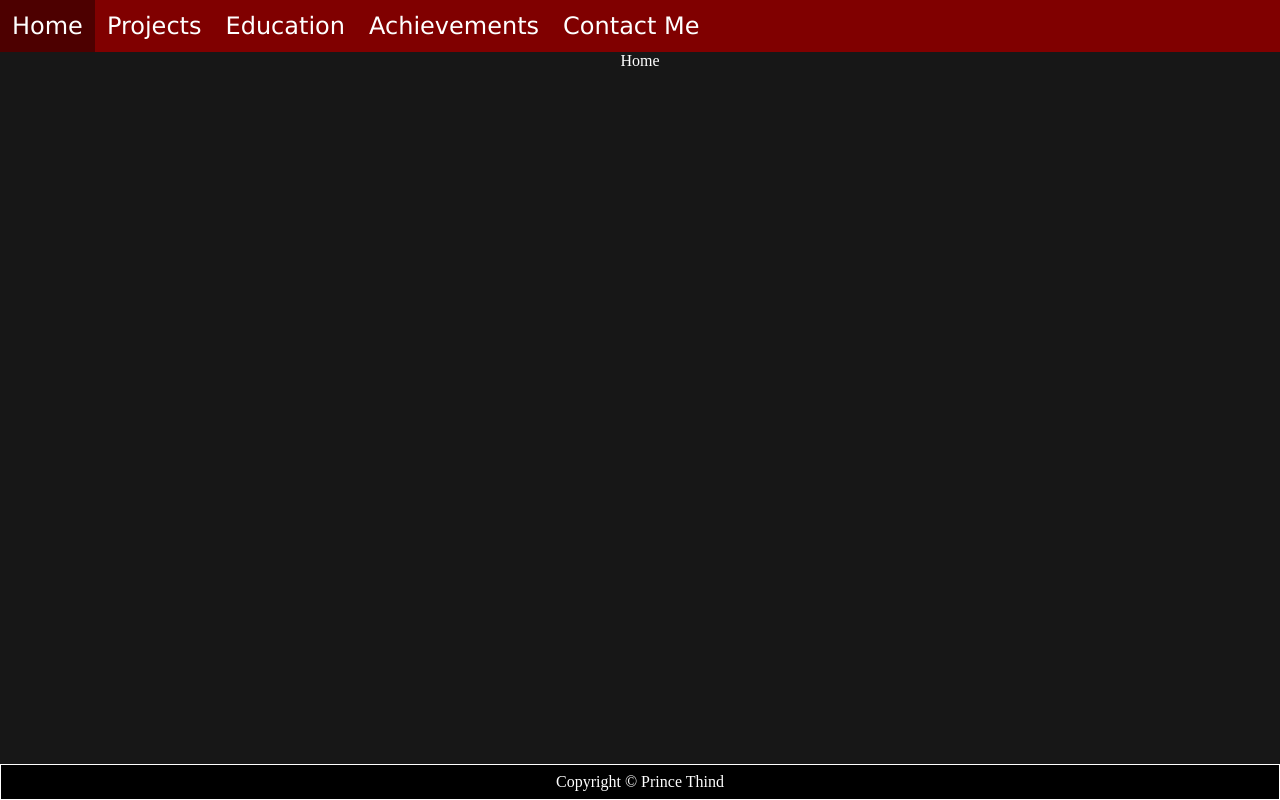
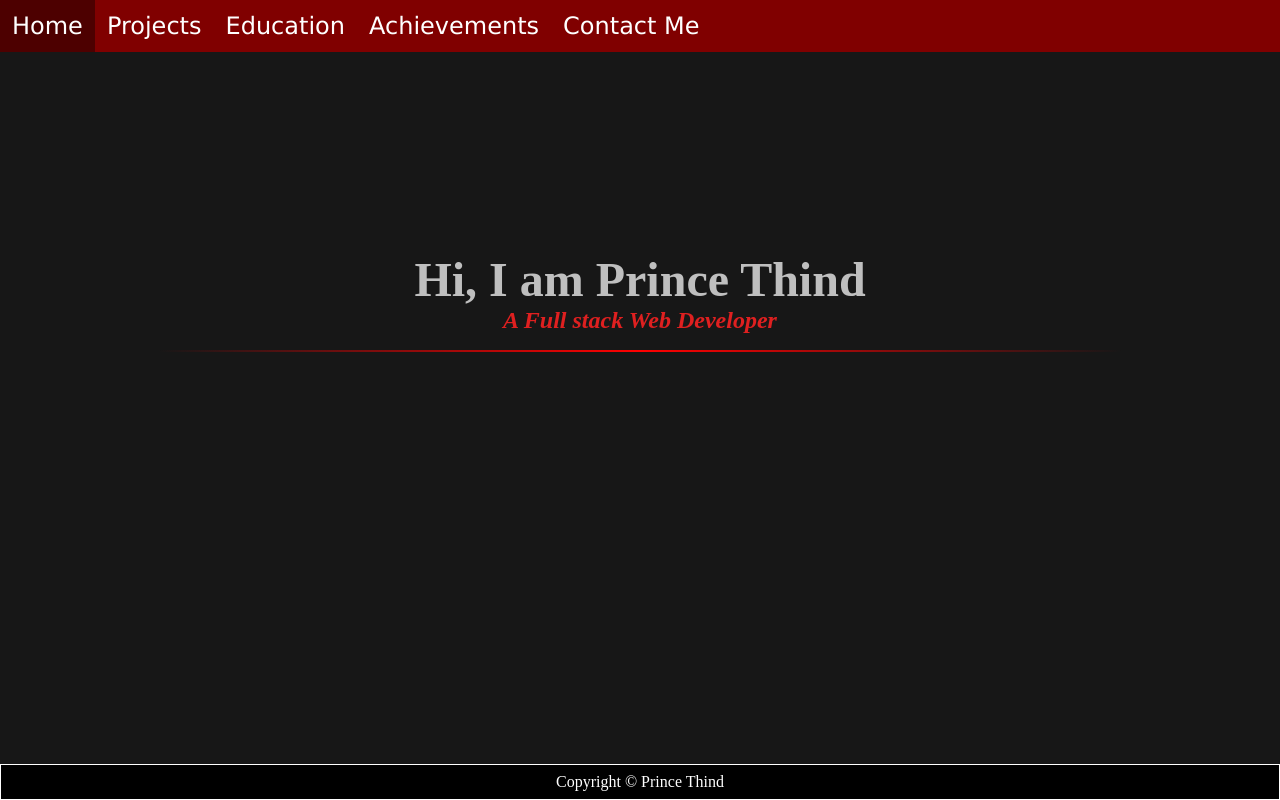
Before and after one commit to prince-thind/prince-thind.github.io, a Next.js app: page / in a window 1280 px wide. Built offline with nearby package versions, Linux system fonts and the light colour scheme.

Commit message:
implement basic intro

```diff
--- a/pages/index.js
+++ b/pages/index.js
@@ -1,7 +1,13 @@
+import styles from "../styles/Home.module.scss";
+
 export default function Home() {
   return (
-    <div>
-      Home
+    <div className={styles.home}>
+      <section className={styles.intro}>
+        <h1>Hi, I am Prince Thind</h1>
+        <h2>A Full stack Web Developer</h2>
+        <hr />
+      </section>
     </div>
   );
 }
--- a/styles/Home.module.scss
+++ b/styles/Home.module.scss
@@ -0,0 +1,27 @@
+@use "./variables";
+.intro {
+  h1 {
+    font-size: 3rem;
+    --screen: 25vh;
+    margin-top: var(--screen);
+    color: variables.$white_lt;
+  }
+  h2 {
+    color: variables.$red_lt;
+    font-style: italic;
+    // margin: 0rem;
+  }
+  hr {
+    margin: auto;
+    width: 75%;
+    border: none;
+    padding: 1px;
+    margin-top: 1rem;
+    background: linear-gradient(
+      to left,
+      variables.$black,
+      variables.$red_pure,
+      variables.$black
+    );
+  }
+}
--- a/styles/_variables.scss
+++ b/styles/_variables.scss
@@ -1,2 +1,5 @@
 $red:hsl(0, 100%, 25%);
 $black:hsl(0, 0%, 9%);
+$white_lt:hsl(0,0%,75%);
+$red_lt:hsl(0, 75%, 50%);
+$red_pure:hsl(0, 100%, 50%);
--- a/styles/globals.scss
+++ b/styles/globals.scss
@@ -18,4 +18,6 @@ body {
 
 main {
   flex: 1;
+  display: flex;
+  flex-direction: column;
 }
```
Also changed, not shown: 1 other file (tests, documents, lock files or other folders).
